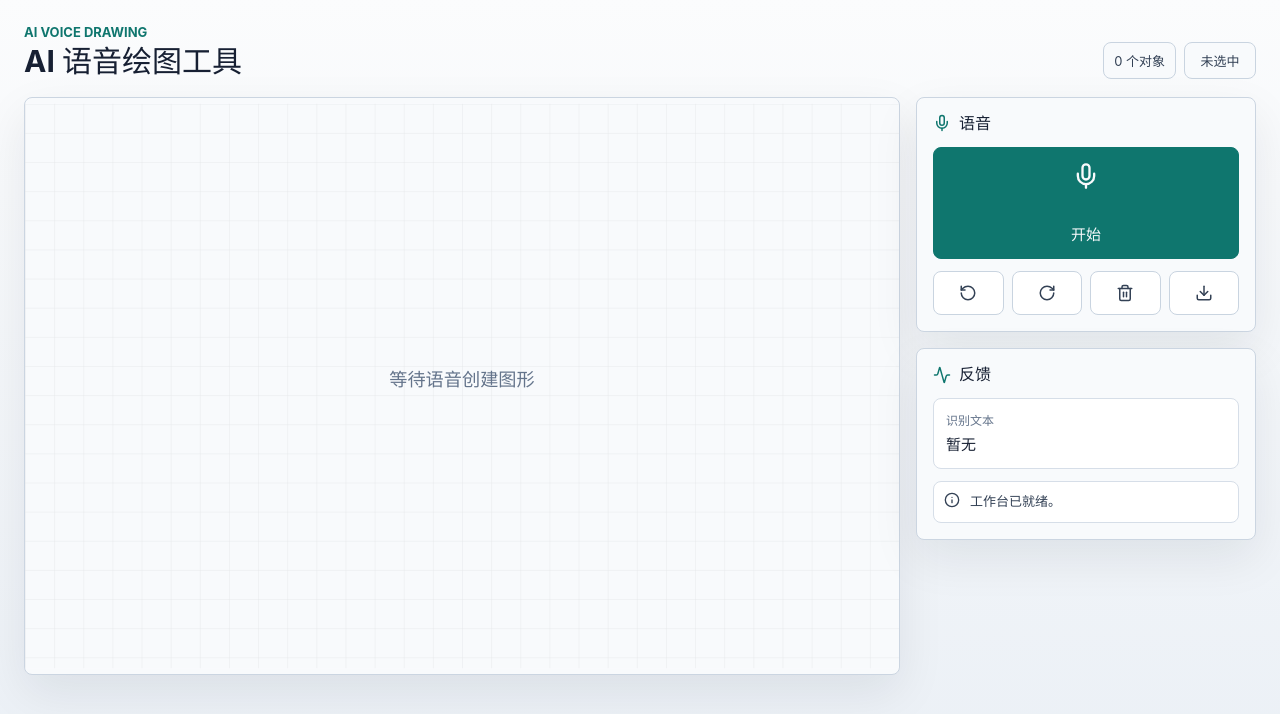
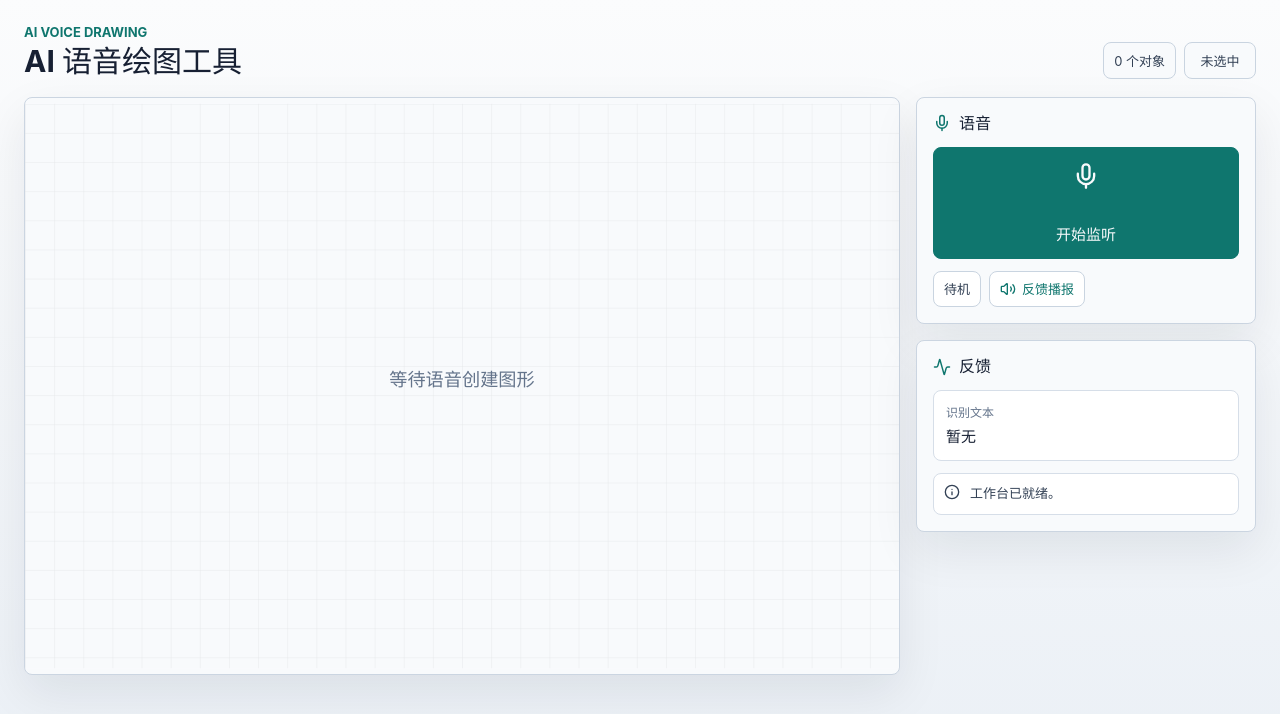
Before and after one commit to lulaihouzu/AI_voice_drawing, a React (Vite) app: page / in a window 1280 px wide. Shown: the top 714 px of the page. Built offline with nearby package versions, Linux system fonts and the light colour scheme.

Commit message:
完善语音指令执行闭环

```diff
--- a/src/components/FeedbackPanel.tsx
+++ b/src/components/FeedbackPanel.tsx
@@ -4,6 +4,9 @@ import { useDrawingStore } from "../state/store";
 export function FeedbackPanel() {
   const feedback = useDrawingStore((state) => state.feedback);
   const lastTranscript = useDrawingStore((state) => state.lastTranscript);
+  const lastInterimTranscript = useDrawingStore((state) => state.lastInterimTranscript);
+  const transcriptLabel = lastInterimTranscript ? "临时识别" : "识别文本";
+  const transcriptText = lastInterimTranscript || lastTranscript || "暂无";
 
   return (
     <section className="panel" aria-label="执行反馈">
@@ -13,8 +16,8 @@ export function FeedbackPanel() {
       </div>
 
       <div className="transcript-box">
-        <span>识别文本</span>
-        <strong>{lastTranscript || "暂无"}</strong>
+        <span>{transcriptLabel}</span>
+        <strong>{transcriptText}</strong>
       </div>
 
       <div className="feedback-list" aria-live="polite">
--- a/src/components/VoicePanel.tsx
+++ b/src/components/VoicePanel.tsx
@@ -1,14 +1,14 @@
-import { useMemo, useRef, useState } from "react";
-import { Download, Mic, MicOff, RotateCcw, RotateCw, Trash2 } from "lucide-react";
+import { useEffect, useMemo, useRef } from "react";
+import { Mic, MicOff, Volume2 } from "lucide-react";
 import { SpeechInput } from "../speech/SpeechInput";
 import { useDrawingStore } from "../state/store";
-
-type VoiceStatus = "idle" | "listening";
 
 export function VoicePanel() {
   const runCommandText = useDrawingStore((state) => state.runCommandText);
   const addFeedback = useDrawingStore((state) => state.addFeedback);
-  const [status, setStatus] = useState<VoiceStatus>("idle");
+  const setInterimTranscript = useDrawingStore((state) => state.setInterimTranscript);
+  const setVoiceStatus = useDrawingStore((state) => state.setVoiceStatus);
+  const voiceStatus = useDrawingStore((state) => state.voiceStatus);
   const speechInputRef = useRef<SpeechInput | null>(null);
   const isSupported = useMemo(() => SpeechInput.isSupported(), []);
 
@@ -17,14 +17,18 @@ export function VoicePanel() {
       speechInputRef.current = new SpeechInput({
         onResult: (result) => {
           if (result.isFinal && result.text.trim()) {
-            runCommandText(result.text);
+            const runResult = runCommandText(result.text);
+            speakFeedback(runResult.message);
+            return;
           }
+
+          setInterimTranscript(result.text);
         },
         onError: (message) => {
           addFeedback(message, "error");
         },
         onStatusChange: (nextStatus) => {
-          setStatus(nextStatus === "listening" ? "listening" : "idle");
+          setVoiceStatus(nextStatus);
         },
       });
     }
@@ -35,18 +39,25 @@ export function VoicePanel() {
   function toggleListening() {
     if (!isSupported) {
       addFeedback("当前浏览器不支持语音识别。", "error");
+      setVoiceStatus("unsupported");
       return;
     }
 
     const speechInput = getSpeechInput();
 
-    if (status === "listening") {
+    if (voiceStatus === "listening") {
       speechInput.stop();
       return;
     }
 
     speechInput.start();
   }
+
+  useEffect(() => {
+    return () => {
+      speechInputRef.current?.stop();
+    };
+  }, []);
 
   return (
     <section className="panel" aria-label="语音控制">
@@ -55,25 +66,52 @@ export function VoicePanel() {
         <h2>语音</h2>
       </div>
 
-      <button className="voice-button" type="button" onClick={toggleListening} disabled={!isSupported}>
-        {status === "listening" ? <MicOff aria-hidden="true" size={28} /> : <Mic aria-hidden="true" size={28} />}
-        <span>{status === "listening" ? "停止" : "开始"}</span>
+      <button
+        aria-pressed={voiceStatus === "listening"}
+        className="voice-button"
+        type="button"
+        onClick={toggleListening}
+        disabled={!isSupported}
+      >
+        {voiceStatus === "listening" ? <MicOff aria-hidden="true" size={28} /> : <Mic aria-hidden="true" size={28} />}
+        <span>{voiceStatus === "listening" ? "停止监听" : "开始监听"}</span>
       </button>
 
-      <div className="quick-actions" aria-label="全局操作">
-        <button type="button" onClick={() => runCommandText("撤销")} title="撤销">
-          <RotateCcw aria-hidden="true" size={18} />
-        </button>
-        <button type="button" onClick={() => runCommandText("重做")} title="重做">
-          <RotateCw aria-hidden="true" size={18} />
-        </button>
-        <button type="button" onClick={() => runCommandText("清空画布")} title="清空画布">
-          <Trash2 aria-hidden="true" size={18} />
-        </button>
-        <button type="button" onClick={() => runCommandText("导出为图片")} title="导出图片">
-          <Download aria-hidden="true" size={18} />
-        </button>
+      <div className="voice-state">
+        <span className={`voice-pill status-${voiceStatus}`}>{getVoiceStatusLabel(voiceStatus)}</span>
+        <span className="voice-audio">
+          <Volume2 aria-hidden="true" size={16} />
+          反馈播报
+        </span>
       </div>
     </section>
   );
 }
+
+function speakFeedback(message: string) {
+  if (typeof window === "undefined" || !window.speechSynthesis) {
+    return;
+  }
+
+  window.speechSynthesis.cancel();
+  const utterance = new SpeechSynthesisUtterance(message);
+  utterance.lang = "zh-CN";
+  utterance.rate = 1;
+  window.speechSynthesis.speak(utterance);
+}
+
+function getVoiceStatusLabel(status: ReturnType<typeof useDrawingStore.getState>["voiceStatus"]) {
+  if (status === "listening") {
+    return "正在监听";
+  }
+
+  if (status === "error") {
+    return "识别异常";
+  }
+
+  if (status === "unsupported") {
+    return "不支持语音";
+  }
+
+  return "待机";
+}
--- a/src/state/store.ts
+++ b/src/state/store.ts
@@ -4,17 +4,30 @@ import { executeDrawingCommand } from "../commands/executor";
 import { normalizeCommands } from "../commands/normalizer";
 import { parseCommand } from "../commands/parser";
 import type { CanvasObject, CanvasSnapshot, FeedbackLevel, FeedbackMessage } from "../commands/types";
+import type { SpeechStatus } from "../speech/SpeechInput";
+
+export type CommandRunResult = {
+  ok: boolean;
+  changed: boolean;
+  message: string;
+  level: FeedbackLevel;
+  commandCount: number;
+};
 
 type DrawingState = {
   objects: CanvasObject[];
   activeObjectId?: string;
   lastCreatedObjectId?: string;
   lastTranscript: string;
+  lastInterimTranscript: string;
+  voiceStatus: SpeechStatus;
   undoStack: CanvasSnapshot[];
   redoStack: CanvasSnapshot[];
   feedback: FeedbackMessage[];
-  runCommandText: (text: string) => void;
+  runCommandText: (text: string) => CommandRunResult;
   addFeedback: (message: string, level?: FeedbackLevel) => void;
+  setInterimTranscript: (text: string) => void;
+  setVoiceStatus: (status: SpeechStatus) => void;
 };
 
 export const useDrawingStore = create<DrawingState>((set, get) => ({
@@ -22,19 +35,28 @@ export const useDrawingStore = create<DrawingState>((set, get) => ({
   activeObjectId: undefined,
   lastCreatedObjectId: undefined,
   lastTranscript: "",
+  lastInterimTranscript: "",
+  voiceStatus: "idle",
   undoStack: [],
   redoStack: [],
   feedback: [createFeedback("工作台已就绪。", "info")],
 
   runCommandText: (text) => {
     const currentState = get();
-    set({ lastTranscript: text });
+    set({ lastTranscript: text, lastInterimTranscript: "" });
 
     const parsed = parseCommand(text);
 
     if (!parsed.ok) {
-      get().addFeedback(`${parsed.reason} 可尝试：${parsed.suggestions.join("、")}`, "error");
-      return;
+      const message = `${parsed.reason} 可尝试：${parsed.suggestions.join("、")}`;
+      get().addFeedback(message, "error");
+      return {
+        ok: false,
+        changed: false,
+        message,
+        level: "error",
+        commandCount: 0,
+      };
     }
 
     const commands = normalizeCommands(parsed.commands, {
@@ -43,13 +65,11 @@ export const useDrawingStore = create<DrawingState>((set, get) => ({
     });
 
     if (commands.some((command) => command.type === "undo")) {
-      runUndo(set, get);
-      return;
+      return runUndo(set, get);
     }
 
     if (commands.some((command) => command.type === "redo")) {
-      runRedo(set, get);
-      return;
+      return runRedo(set, get);
     }
 
     const before: CanvasSnapshot = {
@@ -74,14 +94,25 @@ export const useDrawingStore = create<DrawingState>((set, get) => ({
       message = result.message;
     });
 
+    const feedbackMessage = changed && commands.length > 1 ? `已执行 ${commands.length} 个操作。` : message;
+    const feedbackLevel: FeedbackLevel = changed ? "success" : "info";
+
     set((state) => ({
       objects: nextObjects,
       activeObjectId: nextActiveObjectId,
       lastCreatedObjectId: nextActiveObjectId,
       undoStack: changed ? [...state.undoStack, before] : state.undoStack,
       redoStack: changed ? [] : state.redoStack,
-      feedback: [createFeedback(message, changed ? "success" : "info"), ...state.feedback].slice(0, 6),
+      feedback: [createFeedback(feedbackMessage, feedbackLevel), ...state.feedback].slice(0, 6),
     }));
+
+    return {
+      ok: true,
+      changed,
+      message: feedbackMessage,
+      level: feedbackLevel,
+      commandCount: commands.length,
+    };
   },
 
   addFeedback: (message, level = "info") => {
@@ -89,42 +120,84 @@ export const useDrawingStore = create<DrawingState>((set, get) => ({
       feedback: [createFeedback(message, level), ...state.feedback].slice(0, 6),
     }));
   },
+
+  setInterimTranscript: (text) => {
+    set({ lastInterimTranscript: text });
+  },
+
+  setVoiceStatus: (status) => {
+    set({ voiceStatus: status });
+  },
 }));
 
-function runUndo(set: StoreSet, get: StoreGet) {
+function runUndo(set: StoreSet, get: StoreGet): CommandRunResult {
   const state = get();
   const snapshot = state.undoStack[state.undoStack.length - 1];
 
   if (!snapshot) {
-    state.addFeedback("没有可撤销的操作。", "info");
-    return;
+    const message = "没有可撤销的操作。";
+    state.addFeedback(message, "info");
+    return {
+      ok: true,
+      changed: false,
+      message,
+      level: "info",
+      commandCount: 1,
+    };
   }
+
+  const message = "已撤销。";
 
   set({
     objects: snapshot.objects,
     activeObjectId: snapshot.activeObjectId,
     undoStack: state.undoStack.slice(0, -1),
     redoStack: [...state.redoStack, { objects: state.objects, activeObjectId: state.activeObjectId }],
-    feedback: [createFeedback("已撤销。", "success"), ...state.feedback].slice(0, 6),
+    feedback: [createFeedback(message, "success"), ...state.feedback].slice(0, 6),
   });
+
+  return {
+    ok: true,
+    changed: true,
+    message,
+    level: "success",
+    commandCount: 1,
+  };
 }
 
-function runRedo(set: StoreSet, get: StoreGet) {
+function runRedo(set: StoreSet, get: StoreGet): CommandRunResult {
   const state = get();
   const snapshot = state.redoStack[state.redoStack.length - 1];
 
   if (!snapshot) {
-    state.addFeedback("没有可重做的操作。", "info");
-    return;
+    const message = "没有可重做的操作。";
+    state.addFeedback(message, "info");
+    return {
+      ok: true,
+      changed: false,
+      message,
+      level: "info",
+      commandCount: 1,
+    };
   }
+
+  const message = "已重做。";
 
   set({
     objects: snapshot.objects,
     activeObjectId: snapshot.activeObjectId,
     redoStack: state.redoStack.slice(0, -1),
     undoStack: [...state.undoStack, { objects: state.objects, activeObjectId: state.activeObjectId }],
-    feedback: [createFeedback("已重做。", "success"), ...state.feedback].slice(0, 6),
+    feedback: [createFeedback(message, "success"), ...state.feedback].slice(0, 6),
   });
+
+  return {
+    ok: true,
+    changed: true,
+    message,
+    level: "success",
+    commandCount: 1,
+  };
 }
 
 function createFeedback(message: string, level: FeedbackLevel): FeedbackMessage {
--- a/src/styles/app.css
+++ b/src/styles/app.css
@@ -174,27 +174,43 @@ button {
   font-weight: 700;
 }
 
-.quick-actions {
-  display: grid;
-  grid-template-columns: repeat(4, minmax(0, 1fr));
+.voice-state {
+  display: flex;
+  flex-wrap: wrap;
   gap: 8px;
   margin-top: 12px;
 }
 
-.quick-actions button {
-  display: grid;
-  place-items: center;
-  min-height: 44px;
+.voice-pill,
+.voice-audio {
+  display: inline-flex;
+  align-items: center;
+  min-height: 36px;
   border: 1px solid #c9d4e0;
   border-radius: 8px;
+  padding: 0 10px;
   background: #ffffff;
   color: #334155;
-  cursor: pointer;
+  font-size: 13px;
+  font-weight: 700;
 }
 
-.quick-actions button:hover {
-  border-color: #0f766e;
+.voice-audio {
+  gap: 6px;
   color: #0f766e;
+}
+
+.voice-pill.status-listening {
+  border-color: #99f6e4;
+  background: #ccfbf1;
+  color: #115e59;
+}
+
+.voice-pill.status-error,
+.voice-pill.status-unsupported {
+  border-color: #fecaca;
+  background: #fff1f2;
+  color: #9f1239;
 }
 
 .transcript-box {
```
Also changed, not shown: src/speech/SpeechInput.ts (+48 -9 lines), 1 other file (tests, documents, lock files or other folders).
